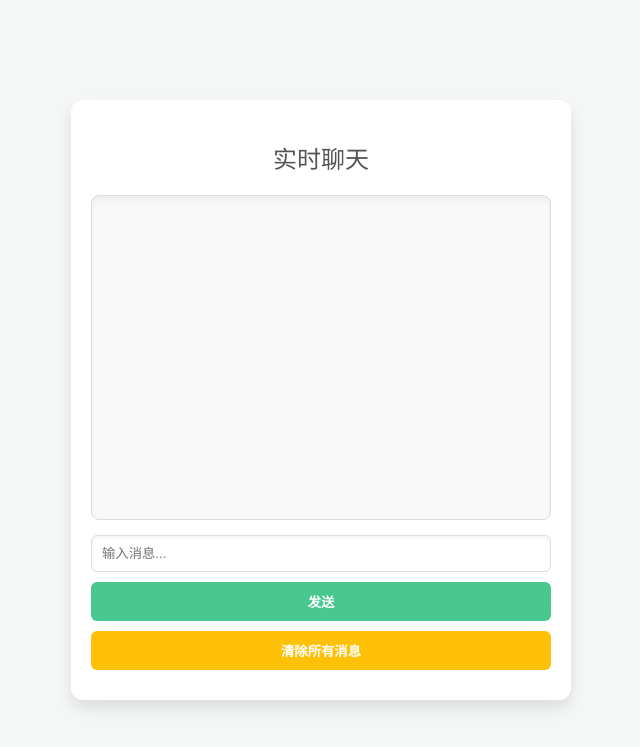
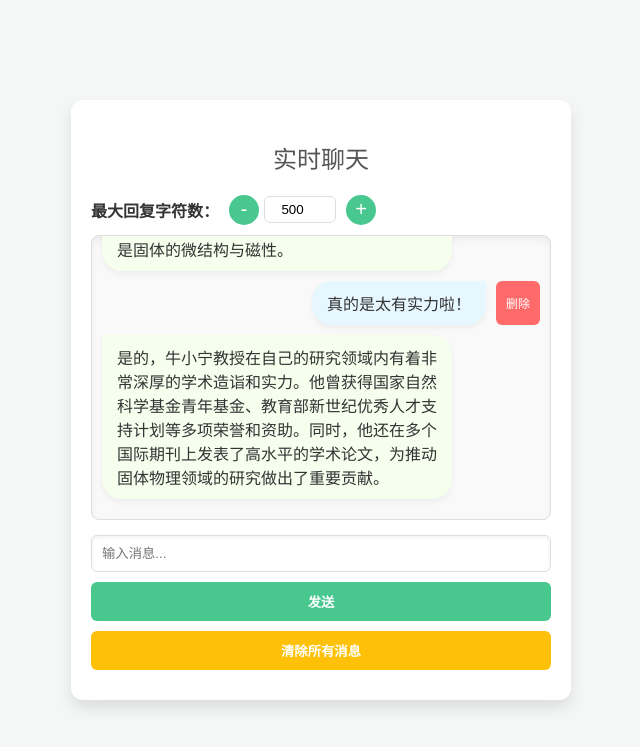
Before and after one commit to ChDseib/MJS-work, a Flask app: page / in a window 1280 px wide. Shown: the top 747 px of the page, without its empty margins (319-959 px from the left). Run offline with Flask 3, Linux system fonts and the light colour scheme; data that the repository does not hold is empty.

Commit message:
V4-aichat

```diff
--- a/1008/app.py
+++ b/1008/app.py
@@ -7,24 +7,27 @@ from dotenv import load_dotenv
 from sparkai.llm.llm import ChatSparkLLM, ChunkPrintHandler
 from sparkai.core.messages import ChatMessage
 from threading import Thread
+from flask_cors import CORS  # 导入 CORS
 
 # 加载环境变量
 load_dotenv()
 
 app = Flask(__name__)
+CORS(app)  # 启用 CORS
 app.config['SECRET_KEY'] = os.getenv('SECRET_KEY')  # 从环境变量加载 SECRET_KEY
 
 # 配置日志
 logging.basicConfig(level=logging.DEBUG)
 
-# 存储所有消息，每条消息包含唯一的id、文本内容和角色
+# 存储所有消息，每条消息包含唯一的 id、文本内容和角色
 messages = []
-next_id = 1  # 用于分配唯一的消息ID
-message_file = '1008/messages.txt'  # 存储消息的文件路径
+next_id = 1  # 用于分配唯一的消息 ID
+message_file = 'messages.txt'  # 存储消息的文件路径
 
-
-# 读取文件并加载消息
 def load_messages_from_file():
+    """
+    从文件中加载消息到内存。
+    """
     global messages, next_id
     if os.path.exists(message_file):
         with open(message_file, 'r', encoding='utf-8') as file:
@@ -39,11 +42,11 @@ def load_messages_from_file():
                             message_role = parts[2]
                             messages.append({'id': message_id, 'text': message_text, 'role': message_role})
                             if message_id >= next_id:
-                                next_id = message_id + 1  # 更新下一个ID为最新的
+                                next_id = message_id + 1  # 更新下一个 ID 为最新的
                         except ValueError:
                             continue
                     elif len(parts) == 2:
-                        # 如果缺少role字段，默认分配为'user'
+                        # 如果缺少 role 字段，默认分配为 'user'
                         try:
                             message_id = int(parts[0])
                             message_text = parts[1]
@@ -55,32 +58,38 @@ def load_messages_from_file():
                             continue
     logging.debug(f"Loaded {len(messages)} messages from {message_file}")
 
-
-# 将当前消息列表保存到文件
 def save_messages_to_file():
+    """
+    将当前消息列表保存到文件。
+    """
     with open(message_file, 'w', encoding='utf-8') as file:
         for message in messages:
             file.write(f"{message['id']}|{message['text']}|{message['role']}\n")
     logging.debug(f"Saved {len(messages)} messages to {message_file}")
 
-
 # 在启动时加载消息
 load_messages_from_file()
 
-# 初始化 Spark AI 客户端
-try:
-    spark = ChatSparkLLM(
-        spark_api_url=os.getenv('SPARKAI_URL'),
-        spark_app_id=os.getenv('SPARKAI_APP_ID'),
-        spark_api_key=os.getenv('SPARKAI_API_KEY'),
-        spark_api_secret=os.getenv('SPARKAI_API_SECRET'),
-        spark_llm_domain=os.getenv('SPARKAI_DOMAIN'),
-        streaming=False,
-    )
-    logging.debug("Initialized Spark AI client successfully.")
-except Exception as e:
-    logging.error(f"Failed to initialize Spark AI client: {e}")
-    spark = None
+def initialize_spark_ai_client():
+    """
+    初始化 Spark AI 客户端。
+    """
+    try:
+        spark_client = ChatSparkLLM(
+            spark_api_url=os.getenv('SPARKAI_URL'),
+            spark_app_id=os.getenv('SPARKAI_APP_ID'),
+            spark_api_key=os.getenv('SPARKAI_API_KEY'),
+            spark_api_secret=os.getenv('SPARKAI_API_SECRET'),
+            spark_llm_domain=os.getenv('SPARKAI_DOMAIN'),
+            streaming=False,
+        )
+        logging.debug("Initialized Spark AI client successfully.")
+        return spark_client
+    except Exception as e:
+        logging.error(f"Failed to initialize Spark AI client: {e}")
+        return None
+
+spark = initialize_spark_ai_client()
 
 # 打印环境变量以验证
 logging.debug(f"SPARKAI_URL: {os.getenv('SPARKAI_URL')}")
@@ -89,17 +98,22 @@ logging.debug(f"SPARKAI_API_KEY: {os.getenv('SPARKAI_API_KEY')}")
 logging.debug(f"SPARKAI_DOMAIN: {os.getenv('SPARKAI_DOMAIN')}")
 logging.debug(f"SECRET_KEY: {os.getenv('SECRET_KEY')}")
 
-
 @app.route('/')
 def index():
+    """
+    渲染聊天界面。
+    """
     return render_template('chat.html')
-
 
 @app.route('/send_message', methods=['POST'])
 def send_message():
+    """
+    接收用户消息，生成 AI 回复，并保存到消息列表。
+    """
     global next_id
     data = request.get_json()
     message_text = data.get('message')
+    max_length = data.get('max_length', 500)  # 默认最大字符数为500
     if message_text:
         # 添加用户消息，确保包含 'role'
         user_message = {'id': next_id, 'text': message_text, 'role': 'user'}
@@ -108,7 +122,10 @@ def send_message():
         next_id += 1
         save_messages_to_file()  # 保存消息到文件
 
-        def handle_ai_response(message_text):
+        def handle_ai_response(message_text, max_length):
+            """
+            处理 AI 回复的函数。
+            """
             global next_id
             if not spark:
                 logging.error("Spark AI client is not initialized.")
@@ -123,8 +140,7 @@ def send_message():
                     ]
 
                     # 发送消息到 AI
-                    logging.debug(
-                        f"Sending messages to AI: {[{'role': msg.role, 'content': msg.content} for msg in chat_messages]}")
+                    logging.debug(f"Sending messages to AI: {[{'role': msg.role, 'content': msg.content} for msg in chat_messages]}")
                     ai_response = spark.generate([chat_messages], callbacks=[ChunkPrintHandler()])
 
                     # 记录原始 AI 响应
@@ -143,6 +159,9 @@ def send_message():
                     logging.error(f"Error generating AI response: {e}")
                     ai_text = "抱歉，我无法处理您的请求。"
 
+            # 根据 max_length 限制 AI 回复的长度
+            ai_text = ai_text[:int(max_length)]
+
             # 添加 AI 回复
             ai_message = {'id': next_id, 'text': ai_text, 'role': 'assistant'}
             messages.append(ai_message)
@@ -151,7 +170,7 @@ def send_message():
             save_messages_to_file()  # 保存消息到文件
 
         # 启动新线程处理 AI 回复
-        ai_thread = Thread(target=handle_ai_response, args=(message_text,))
+        ai_thread = Thread(target=handle_ai_response, args=(message_text, max_length))
         ai_thread.start()
 
         return jsonify({'status': 'success', 'user_message': user_message})
@@ -159,9 +178,11 @@ def send_message():
         logging.debug("No message provided")
         return jsonify({'status': 'error', 'message': 'No message provided'}), 400
 
-
 @app.route('/delete_message', methods=['POST'])
 def delete_message():
+    """
+    删除指定 ID 的消息。
+    """
     data = request.get_json()
     message_id = data.get('id')
     if message_id is not None:
@@ -174,20 +195,98 @@ def delete_message():
         logging.debug("No message ID provided for deletion")
         return jsonify({'status': 'error', 'message': 'No message ID provided'}), 400
 
-
 @app.route('/clear_messages', methods=['POST'])
 def clear_messages():
+    """
+    清除所有消息。
+    """
     global messages
     messages = []
     logging.debug("All messages have been cleared")
     save_messages_to_file()  # 保存消息到文件
     return jsonify({'status': 'success'})
 
-
 @app.route('/get_messages', methods=['GET'])
 def get_messages():
+    """
+    获取所有消息。
+    """
     return jsonify({'messages': messages})
 
+@app.route('/api/answer', methods=['POST'])
+def api_answer():
+    """
+    处理 API 请求，接收问题并返回 AI 回复。
+    """
+    data = request.get_json()
+    question = data.get('question')
+    max_length = data.get('max_length', 500)  # 默认最大字符数为500
+
+    if not question:
+        return jsonify({'status': 'error', 'message': 'No question provided'}), 400
+
+    logging.debug(f"API received question: {question} with max_length: {max_length}")
+
+    # 添加用户消息到消息列表
+    user_message = {'id': next_id, 'text': question, 'role': 'user'}
+    messages.append(user_message)
+    logging.debug(f"Added user message: {user_message}")
+    next_id += 1
+    save_messages_to_file()
+
+    def handle_api_ai_response(question, max_length):
+        """
+        处理 AI 回复的函数，用于 API。
+        """
+        global next_id
+        if not spark:
+            logging.error("Spark AI client is not initialized.")
+            ai_text = "抱歉，AI 服务不可用。"
+        else:
+            try:
+                # 构建对话上下文
+                chat_messages = [
+                    ChatMessage(role=msg['role'], content=msg['text'])
+                    for msg in messages
+                    if msg['role'] in ['user', 'assistant']
+                ]
+
+                # 发送消息到 AI
+                logging.debug(f"API sending messages to AI: {[{'role': msg.role, 'content': msg.content} for msg in chat_messages]}")
+                ai_response = spark.generate([chat_messages], callbacks=[ChunkPrintHandler()])
+
+                # 记录原始 AI 响应
+                logging.debug(f"API Raw AI response: {ai_response}")
+
+                # 解析 AI 响应
+                if ai_response and hasattr(ai_response, 'generations') and ai_response.generations:
+                    # 获取第一个 ChatGeneration 对象的 text
+                    first_generation = ai_response.generations[0][0]
+                    ai_text = first_generation.text
+                    logging.debug(f"API Parsed AI response: {ai_text}")
+                else:
+                    ai_text = "抱歉，我无法处理您的请求。"
+                    logging.debug("API AI response is empty.")
+            except Exception as e:
+                logging.error(f"API Error generating AI response: {e}")
+                ai_text = "抱歉，我无法处理您的请求。"
+
+        # 根据 max_length 限制 AI 回复的长度
+        ai_text = ai_text[:int(max_length)]
+
+        # 添加 AI 回复到消息列表
+        ai_message = {'id': next_id, 'text': ai_text, 'role': 'assistant'}
+        messages.append(ai_message)
+        logging.debug(f"API AI responded: {ai_text} with id {next_id}")
+        next_id += 1
+        save_messages_to_file()
+
+        return ai_text
+
+    # 处理 AI 回复
+    ai_text = handle_api_ai_response(question, max_length)
+
+    return jsonify({'status': 'success', 'answer': ai_text})
 
 if __name__ == '__main__':
     # 运行应用，监听所有可用 IP 地址，使用 5000 端口
--- a/1008/templates/chat.html
+++ b/1008/templates/chat.html
@@ -53,6 +53,44 @@
             margin-bottom: 20px;
         }
 
+        /* 控制输出字符长度的容器 */
+        #control-container {
+            display: flex;
+            align-items: center;
+            margin-bottom: 10px;
+        }
+
+        #max-length-label {
+            margin-right: 10px;
+            font-weight: bold;
+        }
+
+        #max-length-input {
+            width: 60px;
+            padding: 5px;
+            border: 1px solid #ddd;
+            border-radius: 6px;
+            margin-right: 10px;
+            text-align: center;
+        }
+
+        #increase-btn, #decrease-btn {
+            width: 30px;
+            height: 30px;
+            border: none;
+            border-radius: 50%;
+            background-color: #48c78e;
+            color: white;
+            font-size: 20px;
+            cursor: pointer;
+            transition: background-color 0.3s ease;
+            margin-right: 5px;
+        }
+
+        #increase-btn:hover, #decrease-btn:hover {
+            background-color: #3db578;
+        }
+
         #messages {
             flex: 1;
             border-radius: 8px;
@@ -62,6 +100,7 @@
             margin-bottom: 15px;
             background-color: #f9f9f9;
             box-shadow: inset 0px 4px 6px rgba(0, 0, 0, 0.05);
+            position: relative;
         }
 
         .message {
@@ -105,6 +144,7 @@
             text-align: left;
         }
 
+        /* 删除按钮样式 */
         .message .delete-button {
             background-color: #ff6b6b;
             border: none;
@@ -205,6 +245,15 @@
 
     <div id="chat-container">
         <h2>实时聊天</h2>
+
+        <!-- 控制输出字符长度的功能 -->
+        <div id="control-container">
+            <label id="max-length-label" for="max-length-input">最大回复字符数：</label>
+            <button id="decrease-btn">-</button>
+            <input type="number" id="max-length-input" value="500" min="100" max="2000">
+            <button id="increase-btn">+</button>
+        </div>
+
         <div id="messages">
             <!-- 消息将动态加载 -->
         </div>
@@ -219,6 +268,10 @@
             const messageInput = document.getElementById('message-input');
             const sendButton = document.getElementById('send-button');
             const clearButton = document.getElementById('clear-button');
+
+            const maxLengthInput = document.getElementById('max-length-input');
+            const increaseBtn = document.getElementById('increase-btn');
+            const decreaseBtn = document.getElementById('decrease-btn');
 
             // 加载现有消息
             function loadMessages() {
@@ -254,13 +307,17 @@
             // 发送消息
             sendButton.addEventListener('click', () => {
                 const message = messageInput.value.trim();
+                const max_length = maxLengthInput.value.trim();
                 if (message !== '') {
                     fetch('/send_message', {
                         method: 'POST',
                         headers: {
                             'Content-Type': 'application/json'
                         },
-                        body: JSON.stringify({ 'message': message })
+                        body: JSON.stringify({
+                            'message': message,
+                            'max_length': max_length
+                        })
                     })
                     .then(response => response.json())
                     .then(data => {
@@ -330,6 +387,31 @@
                 }
             });
 
+            // 控制输出字符长度的功能
+            increaseBtn.addEventListener('click', () => {
+                let currentValue = parseInt(maxLengthInput.value);
+                if (currentValue < 2000) { // 设置最大值为2000
+                    maxLengthInput.value = currentValue + 1;
+                }
+            });
+
+            decreaseBtn.addEventListener('click', () => {
+                let currentValue = parseInt(maxLengthInput.value);
+                if (currentValue > 1) { // 设置最小值为100
+                    maxLengthInput.value = currentValue - 1;
+                }
+            });
+
+            // 限制输入框的值在100到2000之间
+            maxLengthInput.addEventListener('input', () => {
+                let value = parseInt(maxLengthInput.value);
+                if (isNaN(value) || value < 1) {
+                    maxLengthInput.value = 1;
+                } else if (value > 2000) {
+                    maxLengthInput.value = 2000;
+                }
+            });
+
             // 初始加载消息
             loadMessages();
 
```
